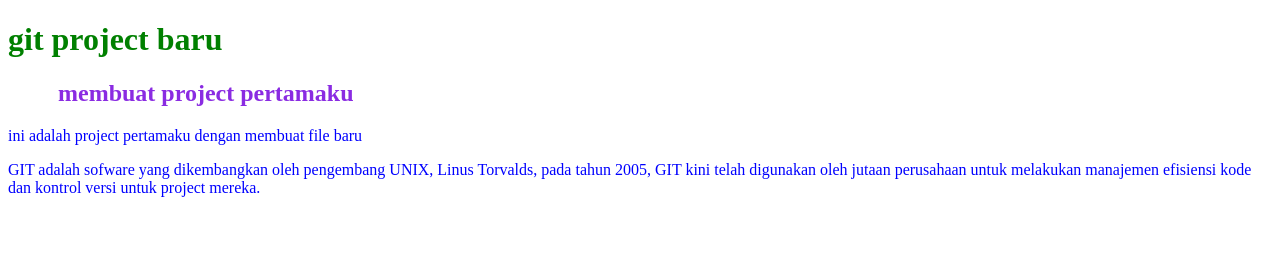
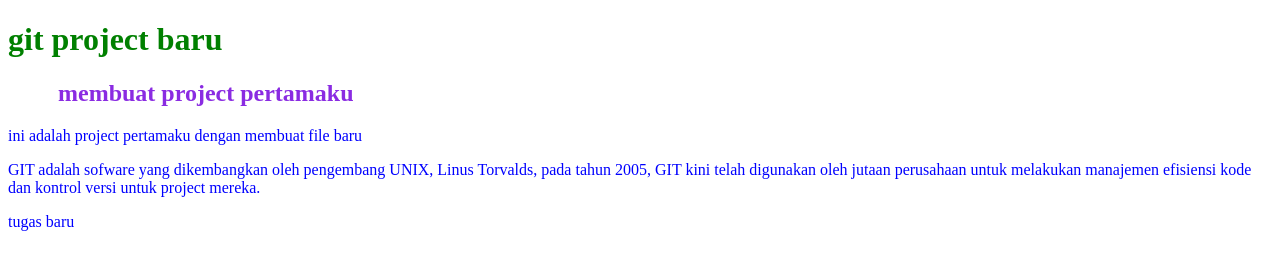
Before and after one commit to Xdzall/web_git, a plain HTML site: page index.html in a window 1280 px wide. Drawn offline with Linux system fonts and the light colour scheme.

Commit message:
adding text p

```diff
--- a/index.html
+++ b/index.html
@@ -10,6 +10,7 @@
         <p>ini adalah project pertamaku dengan membuat file baru</p>
         <p>GIT adalah sofware yang dikembangkan oleh pengembang UNIX, Linus Torvalds, pada tahun 2005,
         GIT kini telah digunakan oleh jutaan perusahaan untuk melakukan manajemen efisiensi kode dan kontrol versi untuk project mereka.</p>
+        <p>tugas baru</p>
         <link rel="stylesheet" href="style.css">
     </body>
 </html>
```
